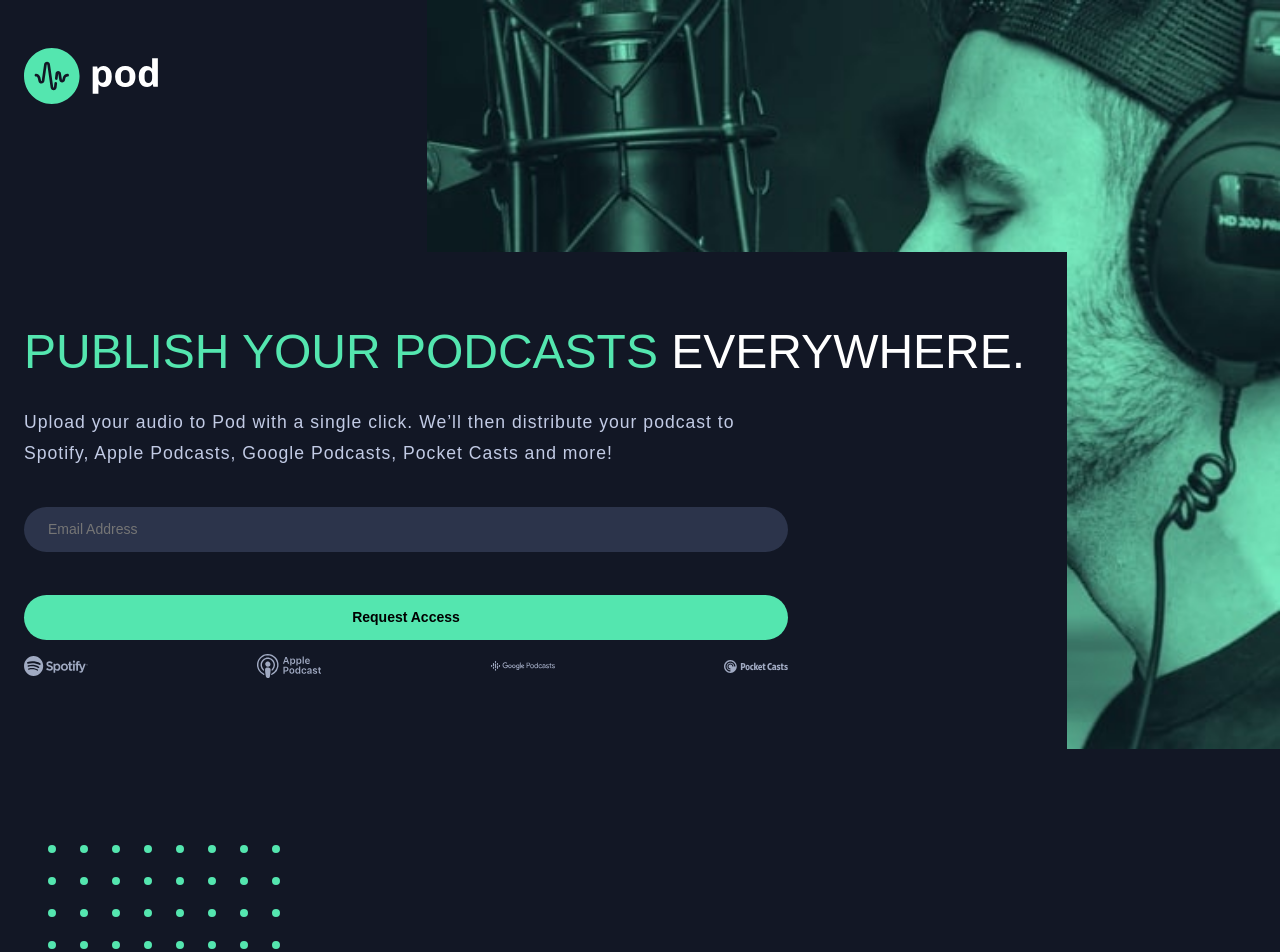
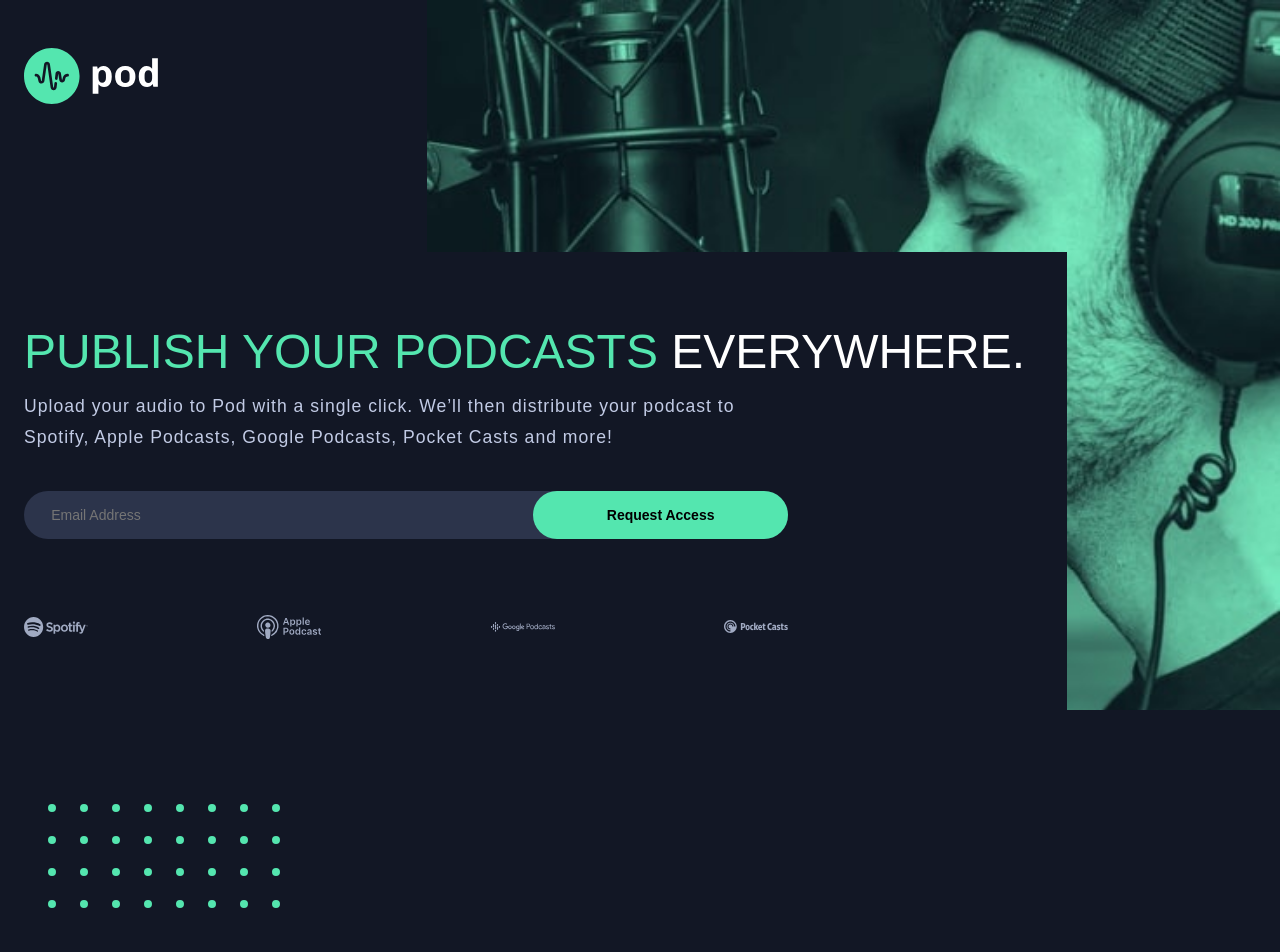
Before and after one commit to jchapar/pod_Request, a plain HTML site: page index.html in a window 1280 px wide. Drawn offline with Linux system fonts and the light colour scheme.

Commit message:
form styling done

```diff
--- a/scss/_design_system.scss
+++ b/scss/_design_system.scss
@@ -170,6 +170,7 @@ body {
         flex-direction: column;
         input {
           background-color: var(--clr-blue-dark);
+          color: #fff;
           font-size: 14px;
           padding: 0.75rem 1.5rem;
           border-radius: 2rem;
@@ -183,7 +184,6 @@ body {
           margin-bottom: 1rem;
           margin-left: 1.5rem;
           font-size: 0.8rem;
-          // display: none;
           opacity: 0;
 
           &.error {
--- a/scss/_media.scss
+++ b/scss/_media.scss
@@ -74,6 +74,29 @@
       .email-container {
         grid-column: 1 / 4;
         grid-row: 3 / 4;
+
+        #form {
+          display: grid;
+          grid-template-columns: repeat(3, 1fr);
+
+          input {
+            grid-column: 1 / 4;
+            grid-row: 1 / 2;
+            padding: 0.85rem 1.7rem;
+          }
+
+          small {
+            // display: block;
+            grid-column: 1 / 4;
+            grid-row: 2 / 3;
+          }
+
+          button {
+            grid-column: 3 / 4;
+            grid-row: 1 / 2;
+            display: inline-block;
+          }
+        }
       }
     }
   }
```
Also changed, not shown: dist/css/main.css.
